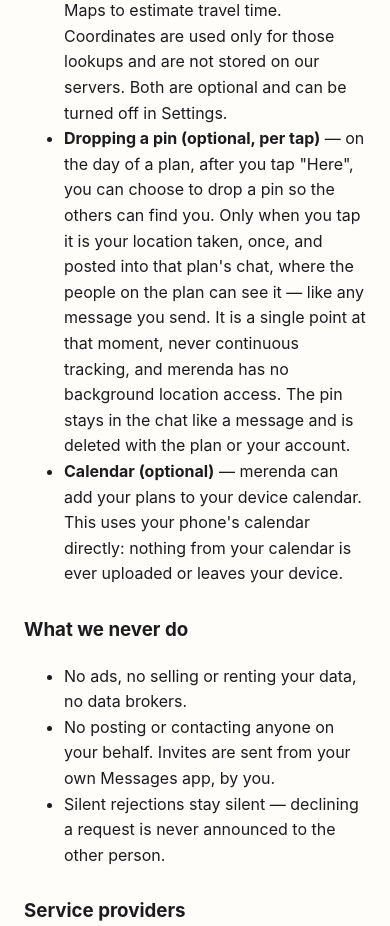
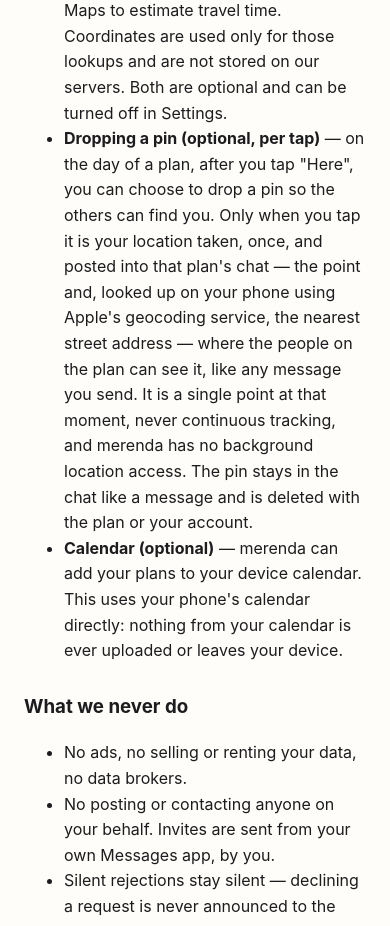
Before and after one commit to dhnightingale/merenda-legal, a plain HTML site: page index.html in a window 390 px wide. Shown: the part 2000-2926 px from the top of the page. Drawn offline with Linux system fonts and the light colour scheme.

Commit message:
Pin: disclose the nearest street address looked up on the phone

```diff
--- a/index.html
+++ b/index.html
@@ -34,7 +34,7 @@
 <li><strong>Hangout reflections</strong> — after a hangout you can privately note how it felt. These reflections, and any scores derived from them, are <strong>never shown to anyone</strong> — not the people you met, not anyone. They only tune your own recommendations.</li>
 <li><strong>Push tokens</strong> — so we can send notifications you've enabled. You control every category in Settings, and can turn them all off.</li>
 <li><strong>Weather &amp; travel time (optional)</strong> — merenda can show the forecast on your plans and how long it takes to get there. To do that, a plan's venue (or, only if you enable it in Settings, your approximate device location) is converted to map coordinates using Apple's geocoding service; those coordinates plus the plan's time are sent to Open-Meteo, a weather service, to fetch the forecast, and to Apple Maps to estimate travel time. Coordinates are used only for those lookups and are not stored on our servers. Both are optional and can be turned off in Settings.</li>
-<li><strong>Dropping a pin (optional, per tap)</strong> — on the day of a plan, after you tap "Here", you can choose to drop a pin so the others can find you. Only when you tap it is your location taken, once, and posted into that plan's chat, where the people on the plan can see it — like any message you send. It is a single point at that moment, never continuous tracking, and merenda has no background location access. The pin stays in the chat like a message and is deleted with the plan or your account.</li>
+<li><strong>Dropping a pin (optional, per tap)</strong> — on the day of a plan, after you tap "Here", you can choose to drop a pin so the others can find you. Only when you tap it is your location taken, once, and posted into that plan's chat — the point and, looked up on your phone using Apple's geocoding service, the nearest street address — where the people on the plan can see it, like any message you send. It is a single point at that moment, never continuous tracking, and merenda has no background location access. The pin stays in the chat like a message and is deleted with the plan or your account.</li>
 <li><strong>Calendar (optional)</strong> — merenda can add your plans to your device calendar. This uses your phone's calendar directly: nothing from your calendar is ever uploaded or leaves your device.</li>
 </ul>
 
```
